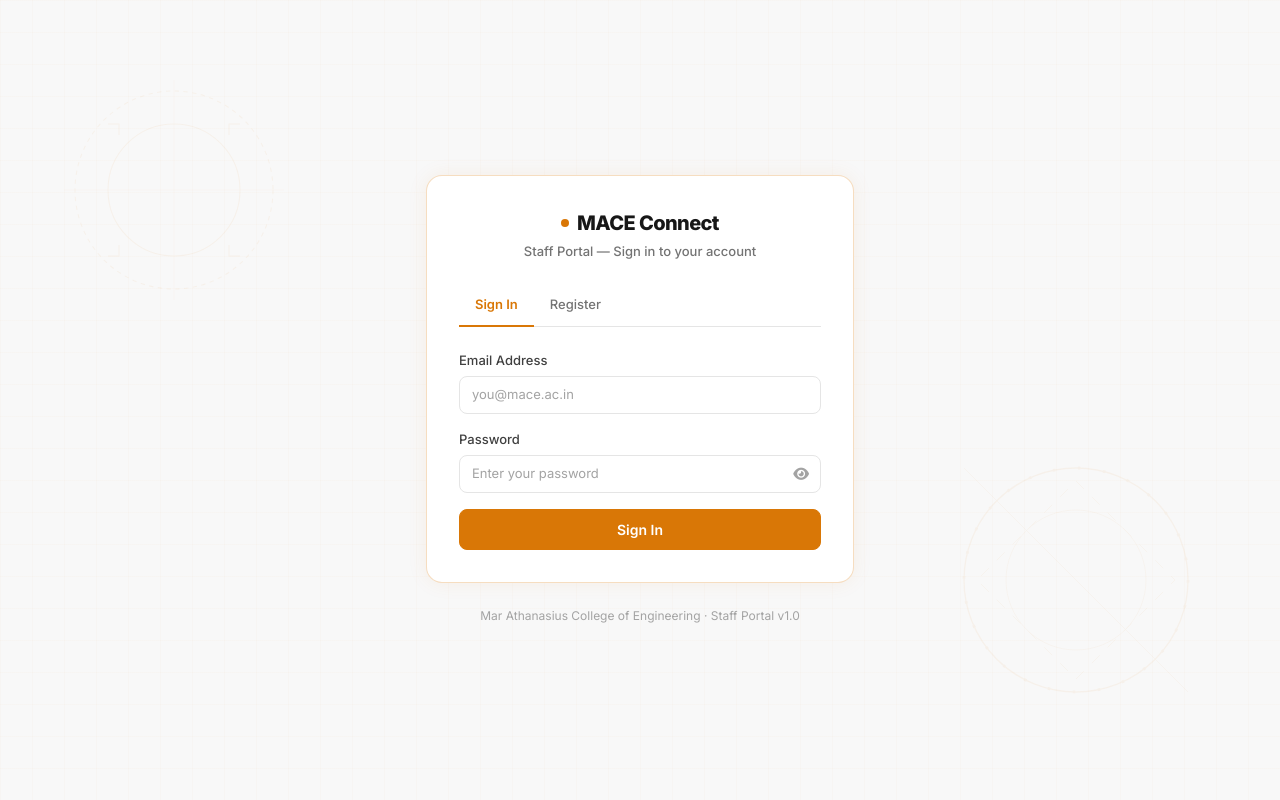
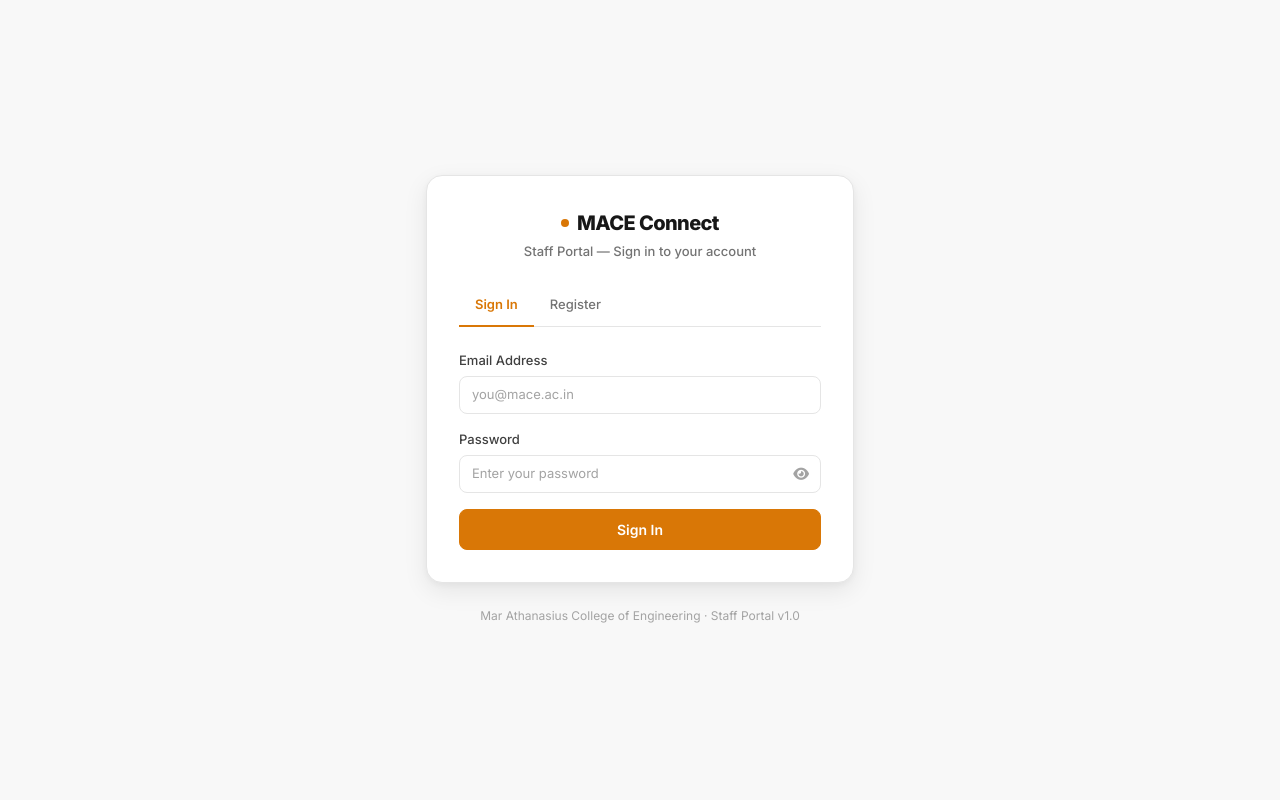
Before and after one commit to Anurag-Mohan/MACE-Connect, a Flask app: page / in a window 1280 px wide. Run offline with Flask 3, Linux system fonts and the light colour scheme; parts of the project's set-up code (start-up, migrations or seed data) failed here and were passed over; some libraries are stand-ins or nearby versions.

Commit message:
Revert "some modification in ui"
This reverts commit bd429b37452c9b3b7abee7a1672db020aa950970.

```diff
--- a/static/css/design-system.css
+++ b/static/css/design-system.css
@@ -573,56 +573,3 @@ select.input-pro {
 @media (max-width: 768px) {
   .navbar-pro { margin: 0.5rem; width: calc(100% - 1rem); }
 }
-
-/* ─── FUTURISTIC ACCENTS ─── */
-.tech-grid {
-  background-image:
-    linear-gradient(rgba(217, 119, 6, 0.02) 1px, transparent 1px),
-    linear-gradient(90deg, rgba(217, 119, 6, 0.02) 1px, transparent 1px);
-  background-size: 32px 32px;
-}
-
-.neon-glow {
-  box-shadow: 0 0 20px rgba(217, 119, 6, 0.08) !important;
-  border-color: rgba(217, 119, 6, 0.25) !important;
-}
-
-.hud-bracket {
-  position: relative;
-}
-.hud-bracket::before, .hud-bracket::after {
-  content: '';
-  position: absolute;
-  width: 8px;
-  height: 8px;
-  border-color: var(--primary);
-  border-style: solid;
-  pointer-events: none;
-  transition: all 0.25s ease;
-}
-.hud-bracket::before {
-  top: -1px;
-  left: -1px;
-  border-width: 2px 0 0 2px;
-  border-top-left-radius: 4px;
-}
-.hud-bracket::after {
-  bottom: -1px;
-  right: -1px;
-  border-width: 0 2px 2px 0;
-  border-bottom-right-radius: 4px;
-}
-.hud-bracket:hover::before {
-  transform: translate(-2px, -2px);
-}
-.hud-bracket:hover::after {
-  transform: translate(2px, 2px);
-}
-
-.futur-doodle {
-  position: absolute;
-  pointer-events: none;
-  opacity: 0.05;
-  z-index: 0;
-  color: var(--primary);
-}
--- a/templates/login.html
+++ b/templates/login.html
@@ -147,29 +147,10 @@
     }
   </style>
 </head>
-<body class="tech-grid">
-
-  <!-- Futuristic Blueprint Tech Doodles -->
-  <svg class="futur-doodle" style="top: 10%; left: 5%; width: 220px; height: 220px;" viewBox="0 0 100 100">
-    <circle cx="50" cy="50" r="45" fill="none" stroke="currentColor" stroke-width="0.5" stroke-dasharray="2 2" />
-    <circle cx="50" cy="50" r="30" fill="none" stroke="currentColor" stroke-width="0.5" />
-    <line x1="50" y1="0" x2="50" y2="100" stroke="currentColor" stroke-width="0.25" />
-    <line x1="0" y1="50" x2="100" y2="50" stroke="currentColor" stroke-width="0.25" />
-    <path d="M 20 20 L 25 20 L 25 25" fill="none" stroke="currentColor" stroke-width="0.5" />
-    <path d="M 80 20 L 75 20 L 75 25" fill="none" stroke="currentColor" stroke-width="0.5" />
-    <path d="M 20 80 L 25 80 L 25 75" fill="none" stroke="currentColor" stroke-width="0.5" />
-    <path d="M 80 80 L 75 80 L 75 75" fill="none" stroke="currentColor" stroke-width="0.5" />
-  </svg>
-  <svg class="futur-doodle d-none d-lg-block" style="bottom: 10%; right: 5%; width: 280px; height: 280px;" viewBox="0 0 100 100">
-    <circle cx="50" cy="50" r="40" fill="none" stroke="currentColor" stroke-width="0.5" />
-    <circle cx="50" cy="50" r="40" fill="none" stroke="currentColor" stroke-width="1" stroke-dasharray="1 8" />
-    <circle cx="50" cy="50" r="25" fill="none" stroke="currentColor" stroke-width="0.25" />
-    <rect x="25" y="25" width="50" height="50" fill="none" stroke="currentColor" stroke-width="0.25" stroke-dasharray="4 4" transform="rotate(45 50 50)" />
-    <line x1="10" y1="10" x2="90" y2="90" stroke="currentColor" stroke-width="0.25" />
-  </svg>
+<body>
 
   <div class="auth-wrapper" id="authWrapper">
-    <div class="auth-card hud-bracket neon-glow">
+    <div class="auth-card">
       <!-- Header -->
       <div class="auth-header">
         <div class="auth-brand">
```
Also changed, not shown: templates/admin.html (+13 -25 lines), templates/staff_list.html (+10 -22 lines).
